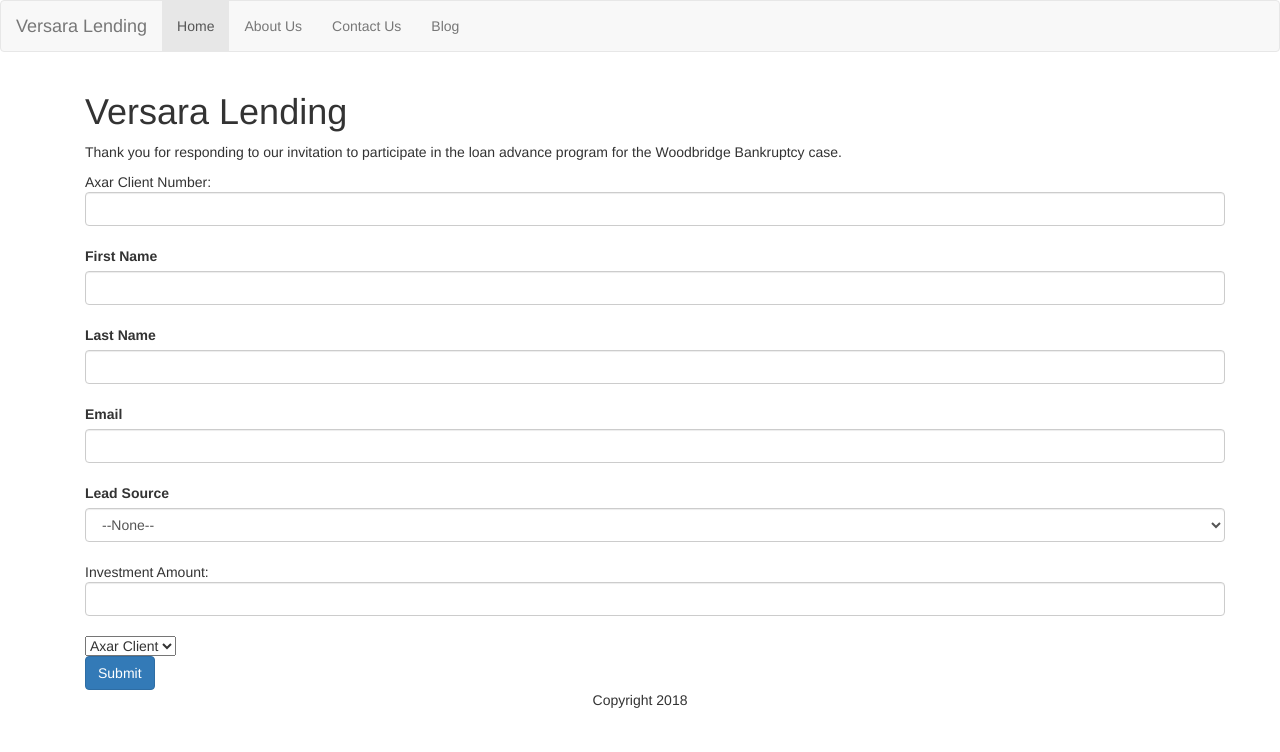
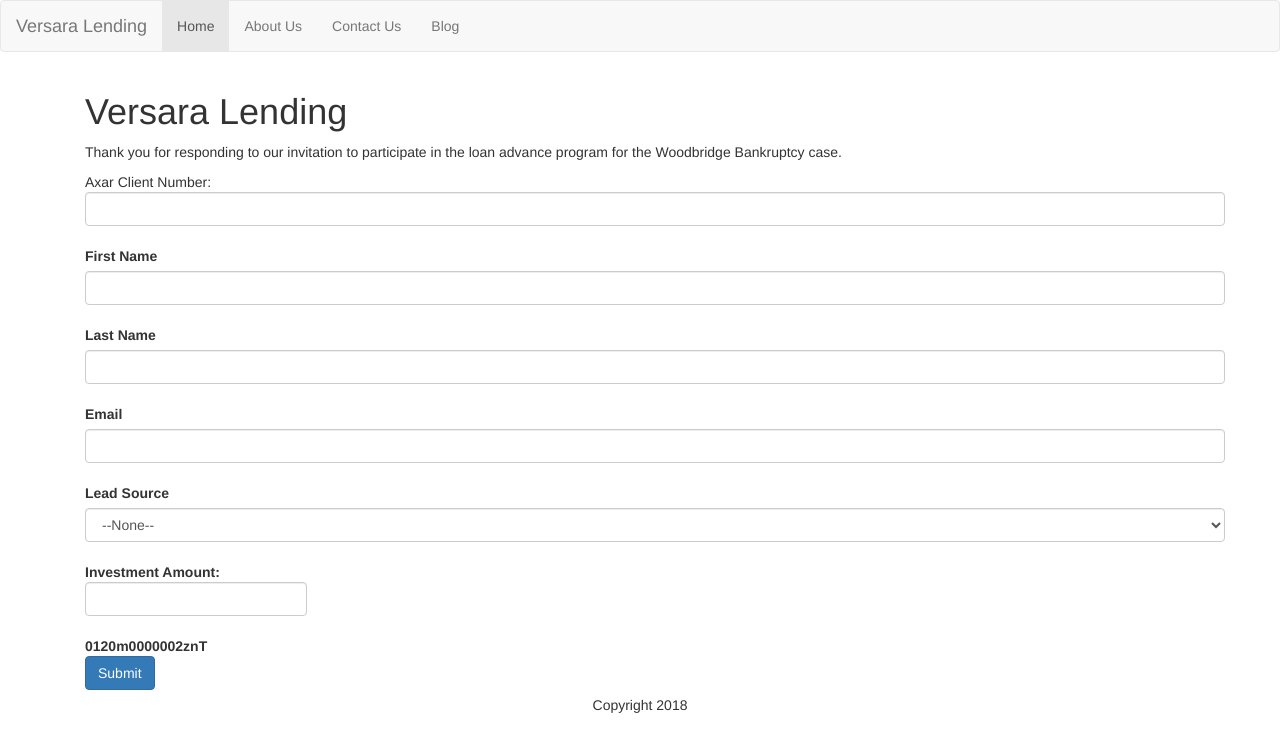
Before and after one commit to caseysung/caseysung.github.io, a Jekyll site: the page built from index.html, in a window 1280 px wide. Shown: the top 752 px of the page. Built offline with Jekyll 4.4.1, drawn with Linux system fonts in a browser that asks for light colours.

Commit message:
Update index.html

```diff
--- a/index.html
+++ b/index.html
@@ -43,9 +43,9 @@
 <option value="Other">Other</option>
 </select><br>
 
-Investment Amount:<input class="form-control" id="00Nd0000004rKh9" name="00Nd0000004rKh9" size="20" type="text" /><br>
+<label for="00Nd0000004rKh9">Investment Amount:</><input class="form-control" id="00Nd0000004rKh9" name="00Nd0000004rKh9" size="20" type="text" /><br>
 
-<select id="recordType" name="recordType"><option  selected="selected" value="0120m0000002znT">Axar Client</option>
+	<inbput type="hidden" id="recordType" name="recordType">0120m0000002znT</a>
 </select><br>
 
 <input class="btn btn-primary" type="submit" name="submit">
```
